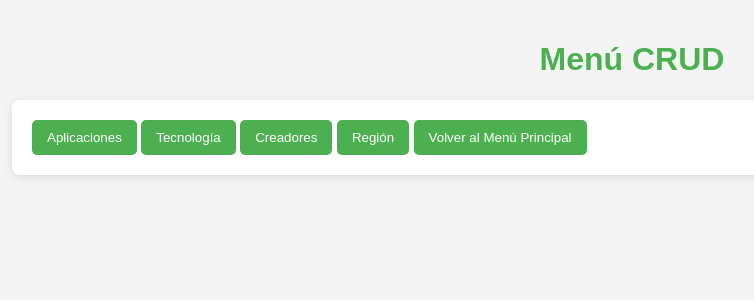
After one commit to alexbon34/ProyectoVersion2, a Flask app: page /crud_menu in a window 1280 px wide. The commit adds this page. Shown: the top 300 px of the page, without its empty margins (8-762 px from the left). Run offline with Flask 3, Linux system fonts and the light colour scheme.

Commit message:
Descripción de los cambios realizados

```diff
--- a/Sol_Compu/app.py
+++ b/Sol_Compu/app.py
@@ -20,6 +20,15 @@ graph = conectar_bd()
 def menu_principal():
     return render_template('menu_principal.html')
 
+# Ruta para el menú CRUD
+@app.route('/crud_menu')
+def crud_menu():
+    return render_template('crud_menu.html')
+
+# Ruta para volver al menú principal
+@app.route('/volver_menu_principal')
+def volver_menu_principal():
+    return redirect(url_for('menu_principal'))
 
 #CARGA DE DATOS
 @app.route('/carga_datos')
--- a/Sol_Compu/conexionBD.py
+++ b/Sol_Compu/conexionBD.py
@@ -4,7 +4,7 @@ def conectar_bd():
     try:
         graph = Graph("bolt://localhost:7687", auth=("neo4j", "Verde2014"))
 
-        result = graph.run("USE proyectobd RETURN 'Conexión Exitosa' AS mensaje").data()
+        result = graph.run("USE proyectodb RETURN 'Conexión Exitosa' AS mensaje").data()
         print(result[0]['mensaje'])
         return graph
     except Exception as e:
--- /dev/null
+++ b/Sol_Compu/templates/crud_menu.html
@@ -0,0 +1,22 @@
+<!DOCTYPE html>
+<html lang="es">
+<head>
+    <meta charset="UTF-8">
+    <meta name="viewport" content="width=device-width, initial-scale=1.0">
+    <title>Menú CRUD</title>
+    <link rel="stylesheet" href="css/styles.css"> <!-- Vincula el archivo CSS -->
+</head>
+<body>
+
+<h1>Menú CRUD</h1>
+
+<form method="get">
+    <button type="submit" formaction="#">Aplicaciones</button>
+    <button type="submit" formaction="#">Tecnología</button>
+    <button type="submit" formaction="#">Creadores</button>
+    <button type="submit" formaction="#">Región</button>
+    <button type="submit" formaction="{{ url_for('volver_menu_principal') }}">Volver al Menú Principal</button>
+</form>
+
+</body>
+</html>
--- a/Sol_Compu/templates/menu_principal.html
+++ b/Sol_Compu/templates/menu_principal.html
@@ -12,6 +12,7 @@
 
 <form method="get">
     <button type="submit" formaction="{{ url_for('carga_datos') }}">Carga de Datos</button>
+    <button type="submit" formaction="{{ url_for('crud_menu') }}">CRUD</button>
 </form>
 
 <!-- Aquí puedes agregar otros formularios o contenido si es necesario -->
```
